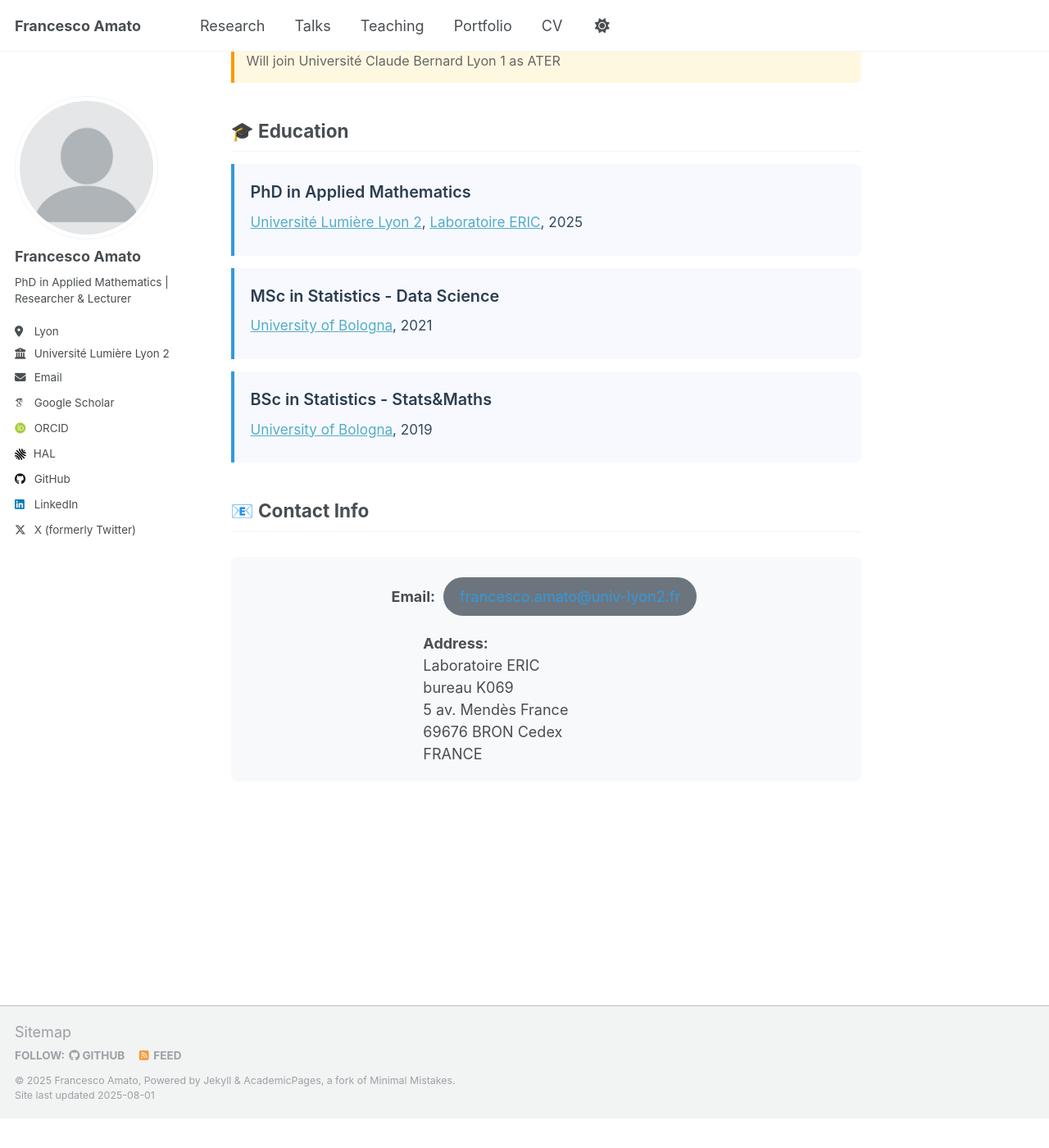
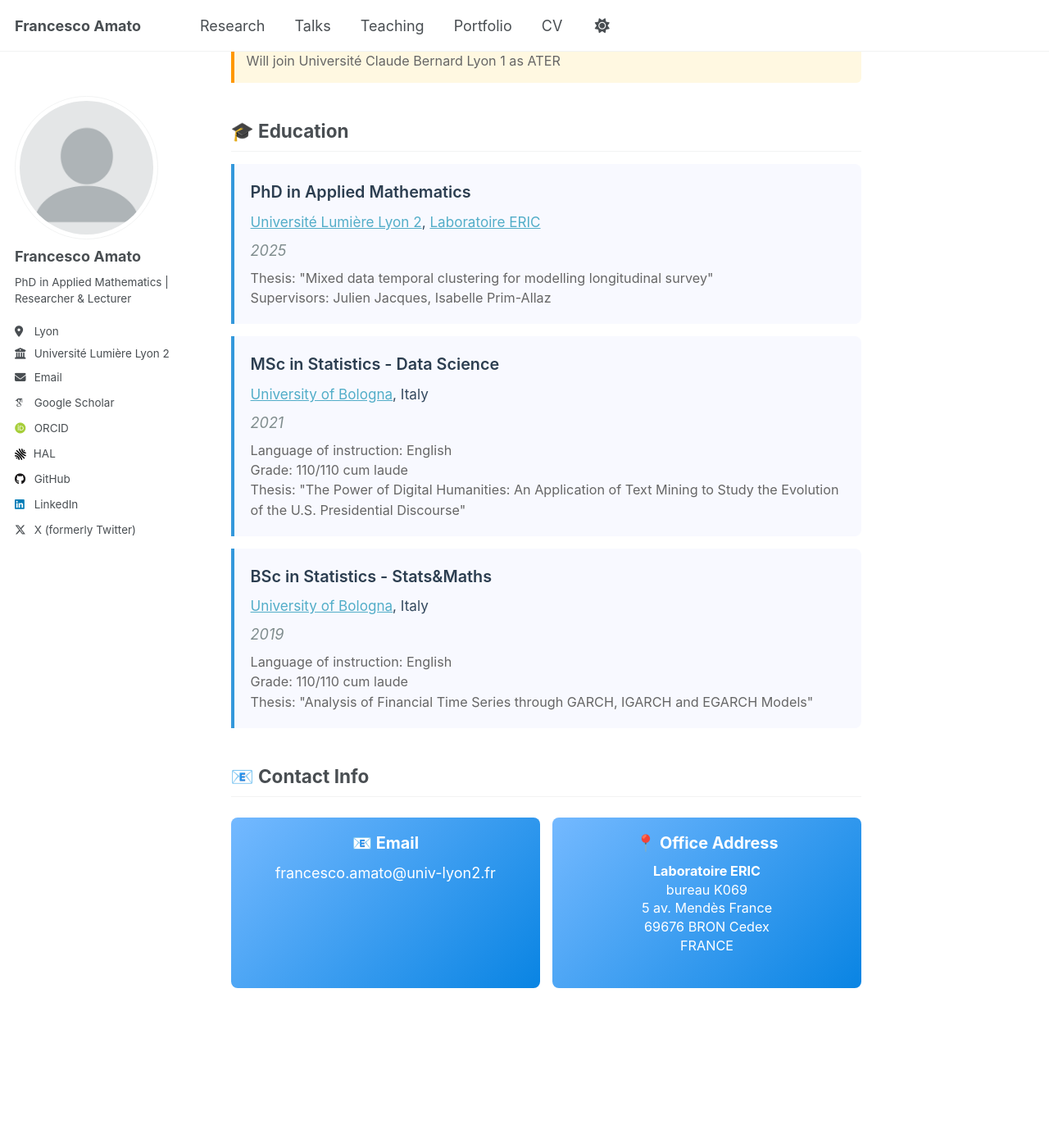
Before and after one commit to FraAmato/FraAmato.github.io, a Jekyll site: the page built from _pages/about.md, in a window 1280 px wide and 1400 px high, scrolled down 1028 px. Shown: the whole window at 82% size. Built offline with Jekyll 4.4.1, drawn with Linux system fonts in a browser that asks for light colours; some web fonts are replaced; a script that is not in the unit is left out; before the commit the page ends 2392 px from its top, so only the background shows below that.

Commit message:
Update about.md

```diff
--- a/_pages/about.md
+++ b/_pages/about.md
@@ -181,31 +181,51 @@ redirect_from:
 
 <div class="pub-item">
   <div class="pub-title">PhD in Applied Mathematics</div>
-  <div class="pub-authors"><a href="https://www.univ-lyon2.fr/" target="_blank">Université Lumière Lyon 2</a>, <a href="https://eric.msh-lse.fr/" target="_blank">Laboratoire ERIC</a>, 2025</div>
+  <div class="pub-authors"><a href="https://www.univ-lyon2.fr/" target="_blank">Université Lumière Lyon 2</a>, <a href="https://eric.msh-lse.fr/" target="_blank">Laboratoire ERIC</a></div>
+  <div class="pub-venue">2025</div>
+  <div style="margin-top: 8px; font-size: 0.9em; color: #666;">
+    Thesis: "Mixed data temporal clustering for modelling longitudinal survey"<br>
+    Supervisors: Julien Jacques, Isabelle Prim-Allaz
+  </div>
 </div>
 
 <div class="pub-item">
   <div class="pub-title">MSc in Statistics - Data Science</div>
-  <div class="pub-authors"><a href="https://corsi.unibo.it/2cycle/StatisticalSciences/index.html" target="_blank">University of Bologna</a>, 2021</div>
+  <div class="pub-authors"><a href="https://corsi.unibo.it/2cycle/StatisticalSciences/index.html" target="_blank">University of Bologna</a>, Italy</div>
+  <div class="pub-venue">2021</div>
+  <div style="margin-top: 8px; font-size: 0.9em; color: #666;">
+    Language of instruction: English<br>
+    Grade: 110/110 cum laude<br>
+    Thesis: "The Power of Digital Humanities: An Application of Text Mining to Study the Evolution of the U.S. Presidential Discourse"
+  </div>
 </div>
 
 <div class="pub-item">
   <div class="pub-title">BSc in Statistics - Stats&Maths</div>
-  <div class="pub-authors"><a href="https://corsi.unibo.it/1cycle/StatsMaths" target="_blank">University of Bologna</a>, 2019</div>
+  <div class="pub-authors"><a href="https://corsi.unibo.it/1cycle/StatsMaths" target="_blank">University of Bologna</a>, Italy</div>
+  <div class="pub-venue">2019</div>
+  <div style="margin-top: 8px; font-size: 0.9em; color: #666;">
+    Language of instruction: English<br>
+    Grade: 110/110 cum laude<br>
+    Thesis: "Analysis of Financial Time Series through GARCH, IGARCH and EGARCH Models"
+  </div>
 </div>
 
 ## 📧 Contact Info
 
-<div class="external-links">
-  <div style="margin-bottom: 15px;">
-    <strong>Email:</strong> <a href="mailto:francesco.amato@univ-lyon2.fr" style="color: #3498db;">francesco.amato@univ-lyon2.fr</a>
+<div class="research-interests">
+  <div class="interest-card">
+    <h4>📧 Email</h4>
+    <p><a href="mailto:francesco.amato@univ-lyon2.fr" style="color: white; text-decoration: none;">francesco.amato@univ-lyon2.fr</a></p>
   </div>
-  <div style="text-align: left; max-width: 300px; margin: 0 auto;">
-    <strong>Address:</strong><br>
-    Laboratoire ERIC<br>
-    bureau K069<br>
-    5 av. Mendès France<br>
-    69676 BRON Cedex<br>
-    FRANCE
+  <div class="interest-card">
+    <h4>📍 Office Address</h4>
+    <p style="font-size: 0.9em; line-height: 1.4;">
+      <strong>Laboratoire ERIC</strong><br>
+      bureau K069<br>
+      5 av. Mendès France<br>
+      69676 BRON Cedex<br>
+      FRANCE
+    </p>
   </div>
 </div>
```
